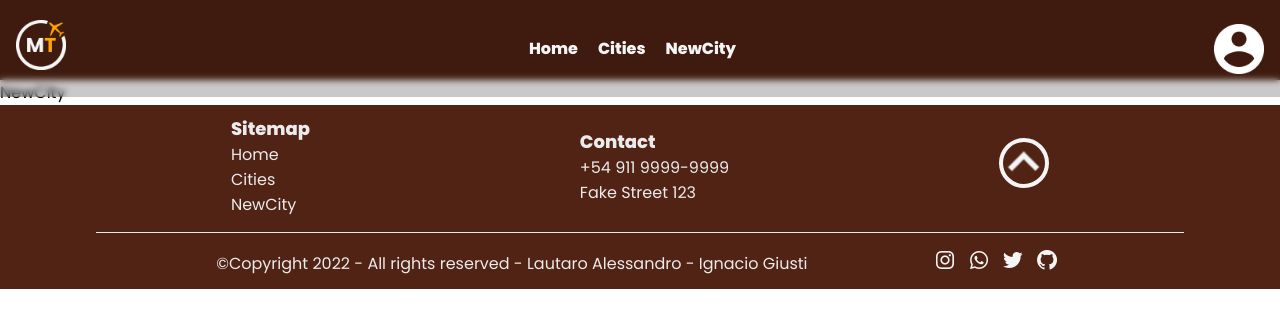
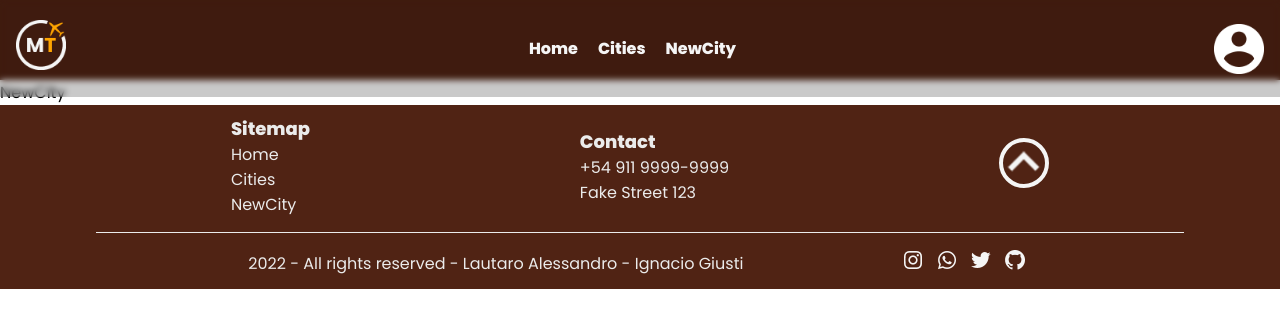
Before and after one commit to ignaciogiusti/mytinerary-alessandro-giusti, a React (Create React App) app: page /newcity in a window 1280 px wide. Shown: the top 328 px of the page. Built offline with nearby package versions, Linux system fonts and the light colour scheme.

Commit message:
added date whit object new Date

```diff
--- a/src/components/Footer.js
+++ b/src/components/Footer.js
@@ -17,6 +17,8 @@ export default function Footer() {
       behavior: 'smooth'
     });
   }
+  const fullYear = new Date ();
+  const year = (fullYear.getFullYear())
 
   return (
     <div className='Footer'>
@@ -33,7 +35,7 @@ export default function Footer() {
           <button className='Footer-arrow-button' onClick={scrollUp}><img src='img/arrow-up-light.png' className='Footer-arrow-img' /></button>
       </div>
       <div className='Footer-container row divider space-evenly'>
-        <span className='text-center text-light'>©Copyright 2022 - All rights reserved - Lautaro Alessandro - Ignacio Giusti</span>
+        <span className='text-center text-light'>{year} - All rights reserved - Lautaro Alessandro - Ignacio Giusti</span>
         <div>
           <a href='#' target="_blank"><img className='Footer-Socials' src='img/socials/instagram.png' alt='...' /></a>
           <a href='#' target="_blank"><img className='Footer-Socials' src='img/socials/whatsapp.png' alt='...' /></a>
```
